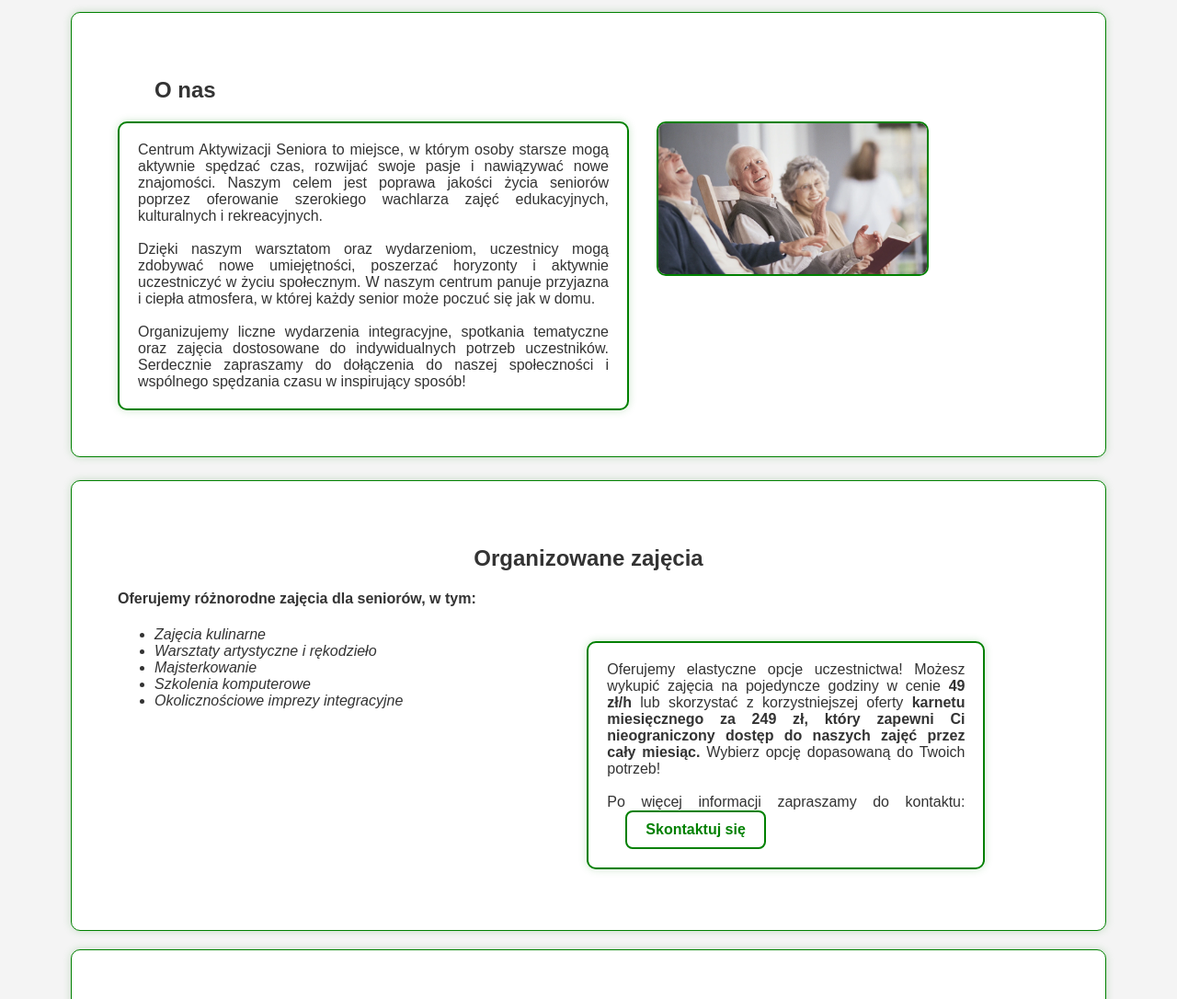
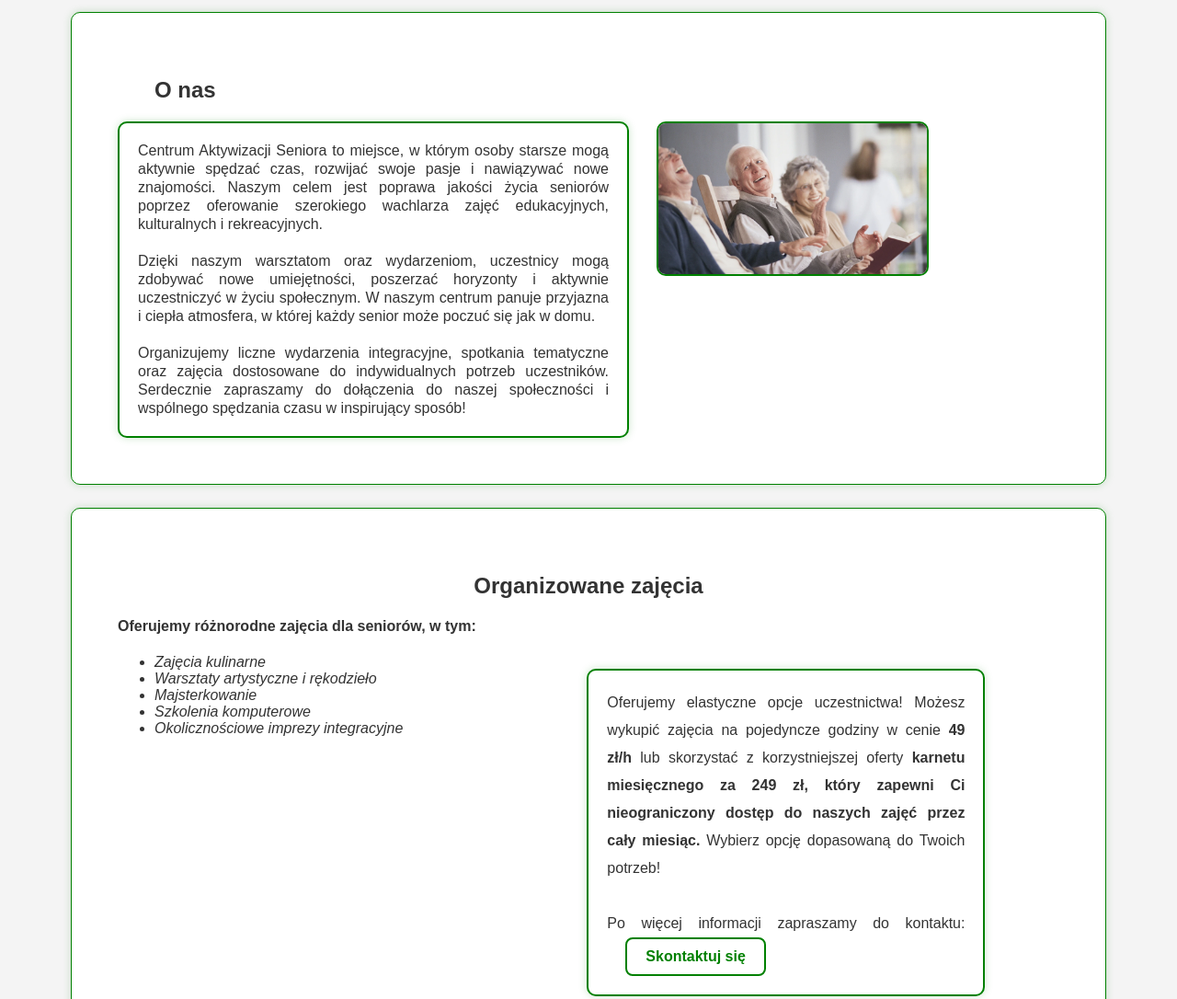
Before and after one commit to mTz8/index.html, a plain HTML site: page index.html in a window 1280 px wide. Shown: the part 80-1166 px from the top of the page at 92% size. Drawn offline with Linux system fonts and the light colour scheme.

Commit message:
Update styles.css

```diff
--- a/styles.css
+++ b/styles.css
@@ -170,6 +170,7 @@
 			float: left;
 			overflow: hidden;
 			height: auto;
+			line-height: 20px;
 		}
 		#about p:hover{
 			transform: scale(1.05);
@@ -205,6 +206,7 @@
 			border: 2px solid green;
 			float: left;
 			overflow: hidden;
+			line-height: 30px;
 		}
 		#activities p:hover{
 			transform: scale(1.05);
```
